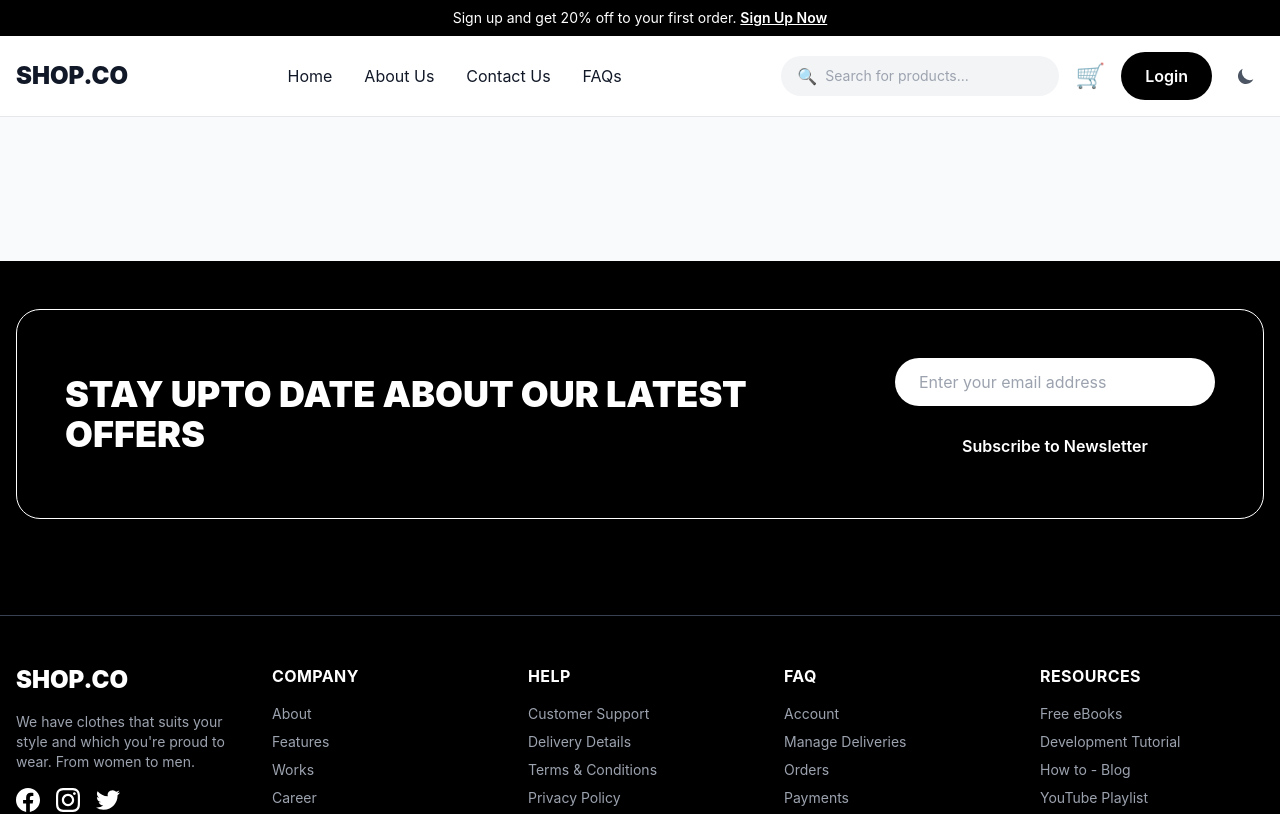
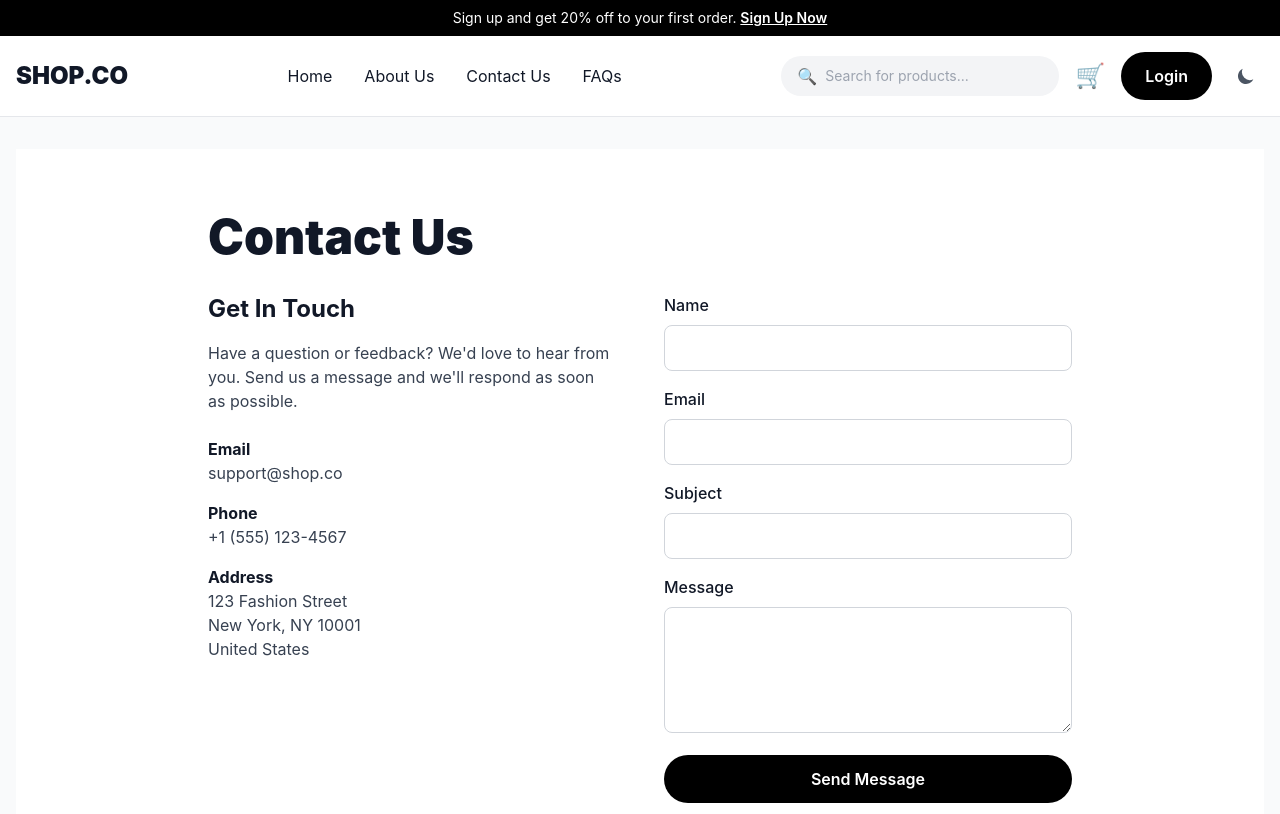
Before and after one commit to Aline-eng/E-commerce-Store, a React (Create React App) app in the folder frontend/: page /contact in a window 1280 px wide. Shown: the top 814 px of the page. Built offline with nearby package versions, Linux system fonts and the light colour scheme.

Commit message:
Added navbar pages

```diff
--- a/frontend/src/App.tsx
+++ b/frontend/src/App.tsx
@@ -4,6 +4,9 @@ import Navbar from './components/Navbar';
 import Footer from './components/Footer';
 import Home from './pages/Home';
 import Products from './pages/Products';
+import About from './pages/About';
+import Contact from './pages/Contact';
+import FAQ from './pages/FAQ';
 import Cart from './components/Cart';
 import Orders from './components/Orders';
 import Login from './pages/Login';
@@ -32,6 +35,9 @@ function App() {
                   <Routes>
                     <Route path="/" element={<Home />} />
                     <Route path="/products" element={<Products />} />
+                    <Route path="/about" element={<About />} />
+                    <Route path="/contact" element={<Contact />} />
+                    <Route path="/faq" element={<FAQ />} />
                     <Route path="/product/:id" element={<ProductDetail />} />
                     <Route path="/cart" element={<Cart />} />
                     <Route path="/login" element={<Login />} />
--- a/frontend/src/components/BrandSection.tsx
+++ b/frontend/src/components/BrandSection.tsx
@@ -4,7 +4,7 @@ const BrandSection: React.FC = () => {
   const brands = ['VERSACE', 'ZARA', 'GUCCI', 'PRADA', 'Calvin Klein'];
 
   return (
-    <div className="py-12 bg-black dark:bg-gray-950">
+    <div className="flex items-center py-12 bg-black dark:bg-gray-950">
       <div className="container px-4 mx-auto overflow-hidden">
         <div className="flex items-center justify-around gap-12 animate-scroll">
           {brands.map((brand, index) => (
--- a/frontend/src/components/Header.tsx
+++ b/frontend/src/components/Header.tsx
@@ -3,7 +3,7 @@ import { Link } from 'react-router-dom';
 
 const Header: React.FC = () => {
   return (
-    <div className="relative py-16 bg-gray-100 dark:bg-gray-900 lg:py-20">
+    <div className="relative flex items-center ml-2 g-gray-100 mmin-h-screen dark:bg-gray-900">
       <div className="container grid items-center grid-cols-1 gap-12 px-4 mx-auto lg:grid-cols-2">
         {/* Left content */}
         <div>
--- /dev/null
+++ b/frontend/src/pages/About.tsx
@@ -0,0 +1,39 @@
+import React from 'react';
+
+const About: React.FC = () => {
+  return (
+    <div className="min-h-screen py-16 bg-white dark:bg-black">
+      <div className="container px-4 mx-auto max-w-4xl">
+        <h1 className="mb-8 text-5xl font-black text-gray-900 dark:text-white">About Us</h1>
+
+        <div className="space-y-6 text-gray-700 dark:text-gray-300">
+          <p className="text-lg">
+            Welcome to SHOP.CO, your number one source for all things fashion. We're dedicated to giving you the very best of clothing, with a focus on quality, customer service, and uniqueness.
+          </p>
+
+          <h2 className="mt-8 text-3xl font-bold text-gray-900 dark:text-white">Our Story</h2>
+          <p>
+            Founded in 2000, SHOP.CO has come a long way from its beginnings. When we first started out, our passion for eco-friendly and stylish fashion drove us to start our own business.
+          </p>
+
+          <h2 className="mt-8 text-3xl font-bold text-gray-900 dark:text-white">Our Mission</h2>
+          <p>
+            We now serve customers all over the world and are thrilled that we're able to turn our passion into our own website. We hope you enjoy our products as much as we enjoy offering them to you.
+          </p>
+
+          <h2 className="mt-8 text-3xl font-bold text-gray-900 dark:text-white">Why Choose Us?</h2>
+          <ul className="space-y-3 list-disc list-inside">
+            <li>Over 200 international brands</li>
+            <li>2,000+ high-quality products</li>
+            <li>30,000+ happy customers worldwide</li>
+            <li>Fast and reliable shipping</li>
+            <li>24/7 customer support</li>
+            <li>Easy returns and exchanges</li>
+          </ul>
+        </div>
+      </div>
+    </div>
+  );
+};
+
+export default About;
--- /dev/null
+++ b/frontend/src/pages/Contact.tsx
@@ -0,0 +1,104 @@
+import React, { useState } from 'react';
+
+const Contact: React.FC = () => {
+  const [formData, setFormData] = useState({
+    name: '',
+    email: '',
+    subject: '',
+    message: ''
+  });
+
+  const handleSubmit = (e: React.FormEvent) => {
+    e.preventDefault();
+    alert('Message sent! We will get back to you soon.');
+    setFormData({ name: '', email: '', subject: '', message: '' });
+  };
+
+  return (
+    <div className="min-h-screen py-16 bg-white dark:bg-black">
+      <div className="container px-4 mx-auto max-w-4xl">
+        <h1 className="mb-8 text-5xl font-black text-gray-900 dark:text-white">Contact Us</h1>
+
+        <div className="grid grid-cols-1 gap-12 lg:grid-cols-2">
+          {/* Contact Info */}
+          <div className="space-y-6">
+            <div>
+              <h2 className="mb-4 text-2xl font-bold text-gray-900 dark:text-white">Get In Touch</h2>
+              <p className="text-gray-700 dark:text-gray-300">
+                Have a question or feedback? We'd love to hear from you. Send us a message and we'll respond as soon as possible.
+              </p>
+            </div>
+
+            <div className="space-y-4">
+              <div>
+                <h3 className="font-bold text-gray-900 dark:text-white">Email</h3>
+                <p className="text-gray-700 dark:text-gray-300">support@shop.co</p>
+              </div>
+              <div>
+                <h3 className="font-bold text-gray-900 dark:text-white">Phone</h3>
+                <p className="text-gray-700 dark:text-gray-300">+1 (555) 123-4567</p>
+              </div>
+              <div>
+                <h3 className="font-bold text-gray-900 dark:text-white">Address</h3>
+                <p className="text-gray-700 dark:text-gray-300">
+                  123 Fashion Street<br />
+                  New York, NY 10001<br />
+                  United States
+                </p>
+              </div>
+            </div>
+          </div>
+
+          {/* Contact Form */}
+          <form onSubmit={handleSubmit} className="space-y-4">
+            <div>
+              <label className="block mb-2 font-medium text-gray-900 dark:text-white">Name</label>
+              <input
+                type="text"
+                required
+                value={formData.name}
+                onChange={(e) => setFormData({ ...formData, name: e.target.value })}
+                className="input-field"
+              />
+            </div>
+            <div>
+              <label className="block mb-2 font-medium text-gray-900 dark:text-white">Email</label>
+              <input
+                type="email"
+                required
+                value={formData.email}
+                onChange={(e) => setFormData({ ...formData, email: e.target.value })}
+                className="input-field"
+              />
+            </div>
+            <div>
+              <label className="block mb-2 font-medium text-gray-900 dark:text-white">Subject</label>
+              <input
+                type="text"
+                required
+                value={formData.subject}
+                onChange={(e) => setFormData({ ...formData, subject: e.target.value })}
+                className="input-field"
+              />
+            </div>
+            <div>
+              <label className="block mb-2 font-medium text-gray-900 dark:text-white">Message</label>
+              <textarea
+                required
+                rows={5}
+                value={formData.message}
+                onChange={(e) => setFormData({ ...formData, message: e.target.value })}
+                className="input-field"
+              />
+            </div>
+            <button type="submit" className="w-full btn-primary">
+              Send Message
+            </button>
+          </form>
+        </div>
+      </div>
+    </div>
+  );
+};
+
+export default Contact;
--- /dev/null
+++ b/frontend/src/pages/FAQ.tsx
@@ -0,0 +1,92 @@
+import React, { useState } from 'react';
+
+interface FAQItem {
+  question: string;
+  answer: string;
+}
+
+const FAQ: React.FC = () => {
+  const [openIndex, setOpenIndex] = useState<number | null>(null);
+
+  const faqs: FAQItem[] = [
+    {
+      question: 'How do I place an order?',
+      answer: 'Browse our products, add items to your cart, and proceed to checkout. You\'ll need to create an account or log in to complete your purchase.'
+    },
+    {
+      question: 'What payment methods do you accept?',
+      answer: 'We accept all major credit cards (Visa, MasterCard, American Express), PayPal, and other secure payment methods.'
+    },
+    {
+      question: 'How long does shipping take?',
+      answer: 'Standard shipping takes 5-7 business days. Express shipping is available and takes 2-3 business days. International shipping times vary by location.'
+    },
+    {
+      question: 'What is your return policy?',
+      answer: 'We offer a 30-day return policy. Items must be unworn, unwashed, and in original condition with tags attached. Return shipping is free for defective items.'
+    },
+    {
+      question: 'How do I track my order?',
+      answer: 'Once your order ships, you\'ll receive a tracking number via email. You can also track your order by logging into your account and viewing your order history.'
+    },
+    {
+      question: 'Do you ship internationally?',
+      answer: 'Yes, we ship to over 100 countries worldwide. Shipping costs and delivery times vary by location.'
+    },
+    {
+      question: 'How do I contact customer support?',
+      answer: 'You can reach us via email at support@shop.co, call us at +1 (555) 123-4567, or use the contact form on our Contact Us page.'
+    },
+    {
+      question: 'Can I cancel or modify my order?',
+      answer: 'Orders can be cancelled or modified within 1 hour of placement. After that, please contact customer support for assistance.'
+    },
+    {
+      question: 'Are your products authentic?',
+      answer: 'Yes, all our products are 100% authentic and sourced directly from authorized distributors and brands.'
+    },
+    {
+      question: 'Do you offer gift cards?',
+      answer: 'Yes, we offer digital gift cards in various denominations. They can be purchased on our website and sent via email.'
+    }
+  ];
+
+  return (
+    <div className="min-h-screen py-16 bg-white dark:bg-black">
+      <div className="container px-4 mx-auto max-w-4xl">
+        <h1 className="mb-4 text-5xl font-black text-gray-900 dark:text-white">Frequently Asked Questions</h1>
+        <p className="mb-12 text-lg text-gray-700 dark:text-gray-300">
+          Find answers to common questions about our products, shipping, and policies.
+        </p>
+
+        <div className="space-y-4">
+          {faqs.map((faq, index) => (
+            <div
+              key={index}
+              className="overflow-hidden border border-gray-200 dark:border-gray-800 rounded-lg"
+            >
+              <button
+                onClick={() => setOpenIndex(openIndex === index ? null : index)}
+                className="flex items-center justify-between w-full p-6 text-left transition-colors hover:bg-gray-50 dark:hover:bg-gray-900"
+              >
+                <span className="text-lg font-semibold text-gray-900 dark:text-white">
+                  {faq.question}
+                </span>
+                <span className="text-2xl text-gray-600 dark:text-gray-400">
+                  {openIndex === index ? '−' : '+'}
+                </span>
+              </button>
+              {openIndex === index && (
+                <div className="px-6 pb-6 text-gray-700 dark:text-gray-300">
+                  {faq.answer}
+                </div>
+              )}
+            </div>
+          ))}
+        </div>
+      </div>
+    </div>
+  );
+};
+
+export default FAQ;
```
